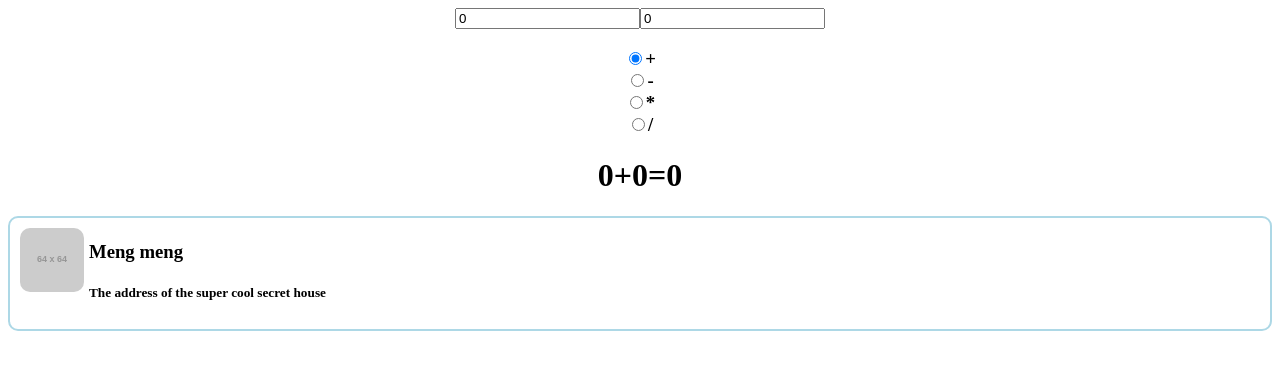
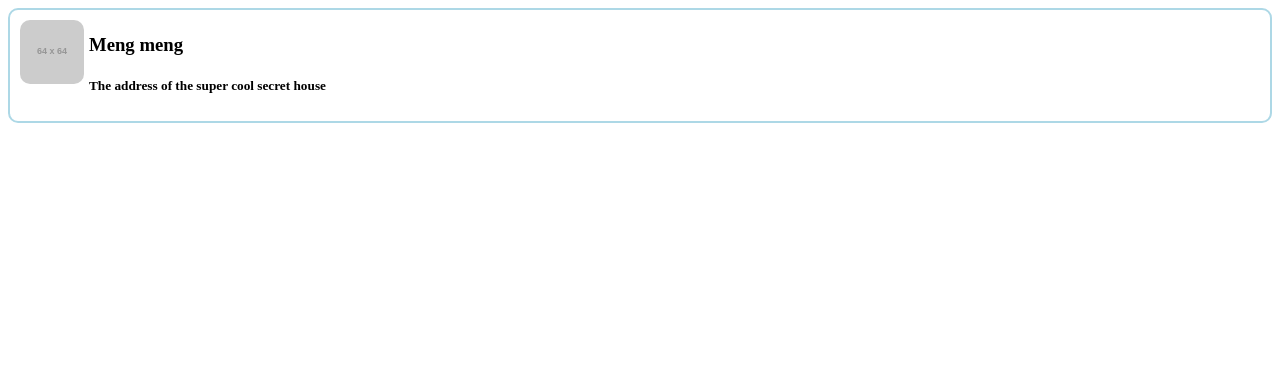
Before and after one commit to mngdnmw/Customer-app-frontend, an Angular app: page / in a window 1280 px wide. Shown: the top 370 px of the page. Built offline with nearby package versions, Linux system fonts and the light colour scheme.

Commit message:
Removal of calculator

```diff
--- a/src/app/app.component.html
+++ b/src/app/app.component.html
@@ -1,21 +1 @@
-<!--The content below is only a placeholder and can be replaced.-->
-<div style="text-align:center">
-  <!--<input [value]="title" (input)="title=$event.target.value">
-  <input (input)="title=$event.target.value"> -->
-  <input [(ngModel)]="firstValue">
-  <input [(ngModel)]="secondValue">
-  <h3>
-    <input type="radio" [(ngModel)]="calcExp" value="+">+
-    <br>
-    <input type="radio" [(ngModel)]="calcExp" value="-">-
-    <br>
-    <input type="radio" [(ngModel)]="calcExp" value="*">*
-    <br>
-    <input type="radio" [(ngModel)]="calcExp" value="/">/
-  </h3>
-  <h1>
-    <!--{{firstValue}}+{{secondValue}}={{firstValue*1+secondValue*1}}-->
-    {{firstValue}}{{calcExp}}{{secondValue}}={{calculate()}}
-  </h1>
-</div>
 <app-customer></app-customer>
```
